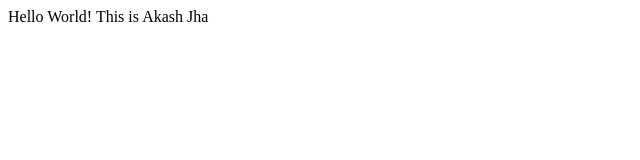
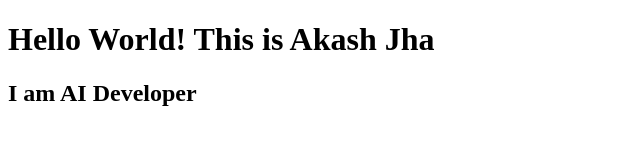
Before and after one commit to akashthedeveloper/150-Days-Web3-Full-Stack-Challenge, a plain HTML site: page Frontend 2025/HTML/main.html in a window 1280 px wide. Shown: the whole page, without its empty margins (0-640 px from the left). Drawn offline with Linux system fonts and the light colour scheme.

Commit message:
2025 mess

```diff
--- a/Frontend 2025/HTML/main.html
+++ b/Frontend 2025/HTML/main.html
@@ -7,7 +7,8 @@
   </head>
 
   <body>
-        Hello World! This is Akash Jha
+       <h1> Hello World! This is Akash Jha </h1>
+       <h2> I am AI Developer </h2>
   </body>
 
 </html>
```
